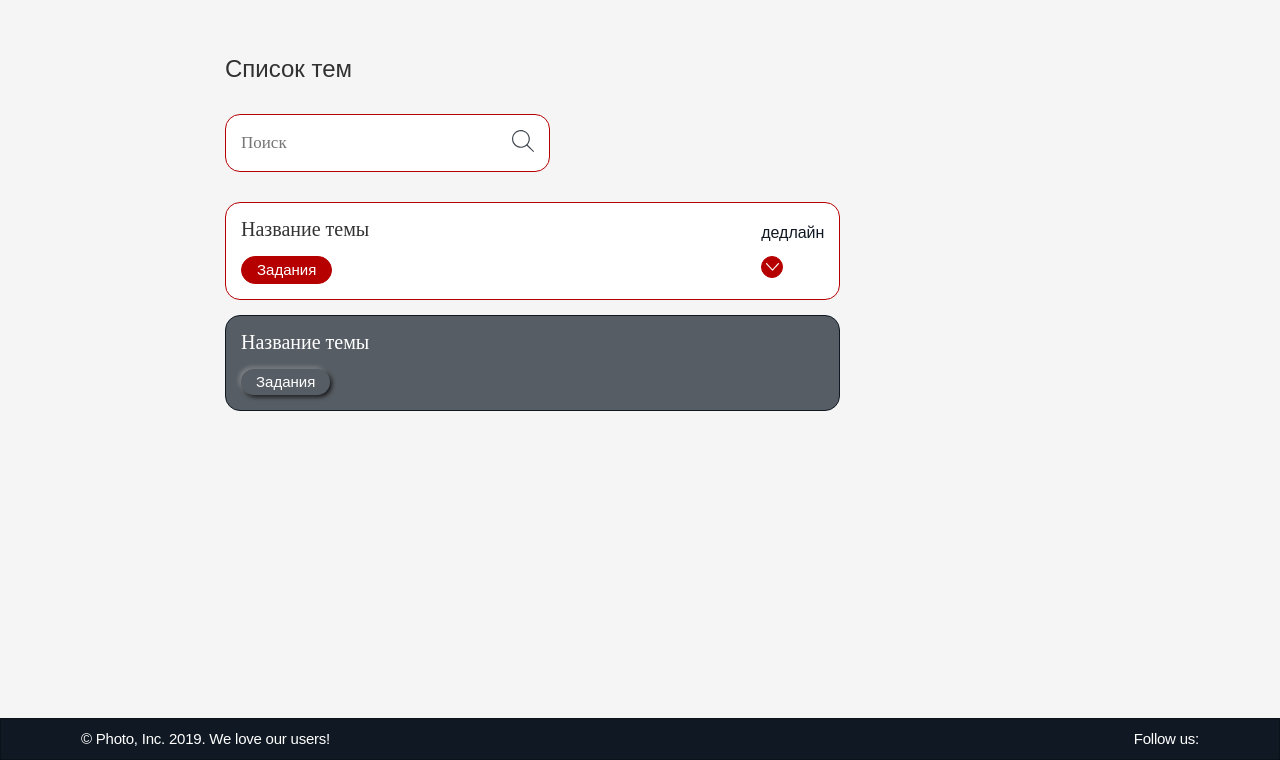
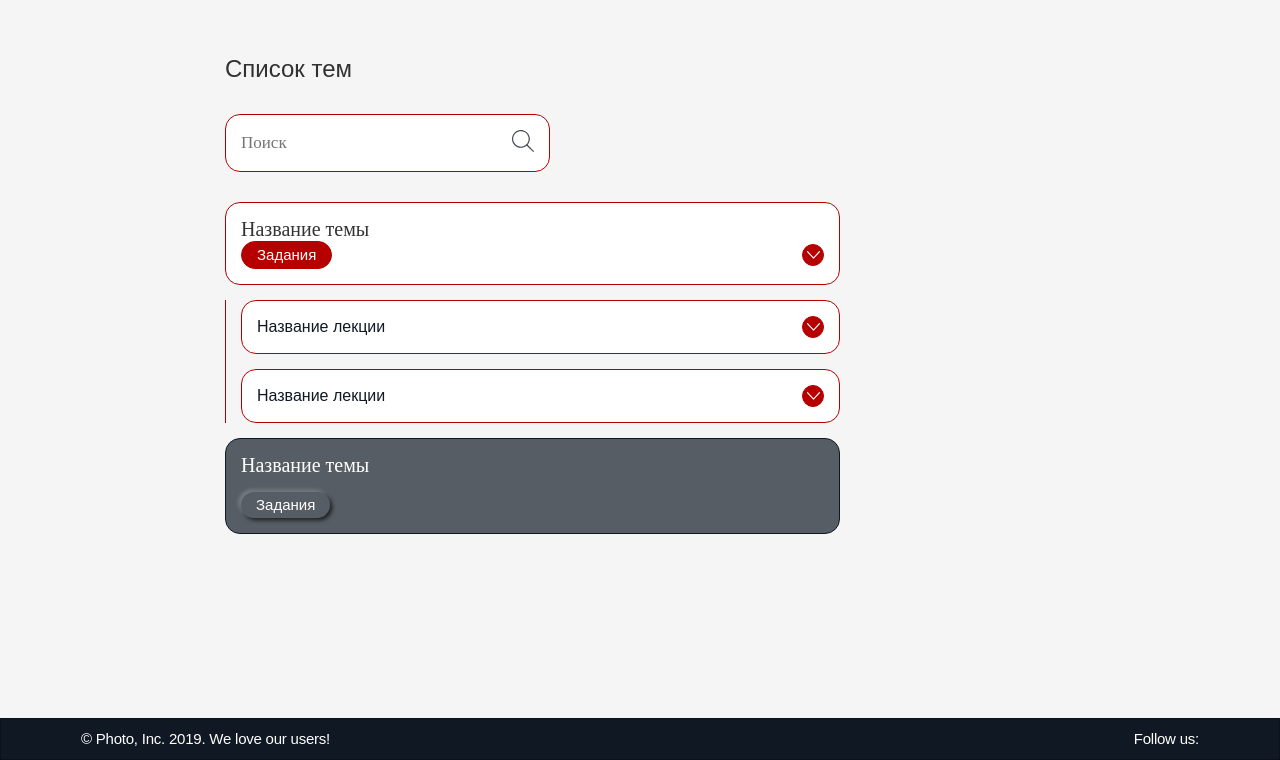
Before and after one commit to ElizavetaRykova/learnsql, a Django app: page /topic_list/ in a window 1280 px wide. Shown: the part 40-800 px from the top of the page. Run offline with Django 4.2, Linux system fonts and the light colour scheme; style sheets or scripts are compiled from the project's sources; some libraries are stand-ins or nearby versions; some web fonts are replaced.

Commit message:
Add a dropdown list of lectures by topic

```diff
--- a/general/static/css/pages/topic_list.scss
+++ b/general/static/css/pages/topic_list.scss
@@ -1,4 +1,4 @@
-.lections{
+.topics{
  &__wrapper{
     display: grid;
     grid-template-columns: 68% 27%;
@@ -18,22 +18,25 @@
 }
 }
 
-.lection{
+.topic{
     position: relative;
     padding: 15px 15px;
     display: flex;
-    flex-direction: row;
+    flex-direction: column;
     justify-content: space-between;
-    align-items: center;
     border-radius: 15px;
     border: 1px solid #B60000;
     background-color: #FFF;
-    &__part{
+    &__top-part{
         display: flex;
-        flex-direction: column;
-        gap: 15px;
-        justify-content: center;
-        align-items: baseline;
+        flex-direction: row;
+        align-items: center;
+    }
+    &__bottom-part{
+        display: flex;
+        flex-direction: row;
+        justify-content: space-between;
+        align-items: center;
     }
     &__topic-of-lecture{
         color: rgba(0, 0, 0, 0.80);
@@ -53,6 +56,7 @@
             line-height: normal;
         }
     }
+
     &--lock{
         position: relative;
         padding: 15px 15px;
@@ -154,3 +158,26 @@
     justify-content: center;
     align-items: center;
 }
+.button-expand:hover{
+    background: #780000;
+}
+
+.accordion{
+padding-left: 15px;
+display: flex;
+flex-direction: column;
+gap: 15px;
+border-left: 1px solid #B60000;
+&__item{
+    display: none;
+    position: relative;
+    padding: 15px 15px;
+    display: flex;
+    flex-direction: row;
+    justify-content: space-between;
+    align-items: center;
+    border-radius: 15px;
+    border: 1px solid #B60000;
+    background-color: #FFF;
+}
+}
--- /dev/null
+++ b/general/static/js/topic_list.js
@@ -0,0 +1,72 @@
+const expand = document.querySelector('.button-expand');
+const accordion_item = document.querySelectorAll('.accordion__item');
+expand.addEventListener('click', (e) => {
+    for (let i = 0; i < accordion_item.length; i++) {
+        // slideDown(accordion_item[i]);
+        slideToggle(accordion_item[i]);
+      }
+  });
+
+const slideUp = (target, duration = 500) => {
+
+    target.style.transitionProperty = 'height, margin, padding';
+    target.style.transitionDuration = duration + 'ms';
+    target.style.boxSizing = 'border-box';
+    target.style.height = target.offsetHeight + 'px';
+    target.offsetHeight;
+    target.style.overflow = 'hidden';
+    target.style.height = 0;
+    target.style.paddingTop = 0;
+    target.style.paddingBottom = 0;
+    target.style.marginTop = 0;
+    target.style.marginBottom = 0;
+    window.setTimeout(() => {
+        target.style.display = 'none';
+        target.style.removeProperty('height');
+        target.style.removeProperty('padding-top');
+        target.style.removeProperty('padding-bottom');
+        target.style.removeProperty('margin-top');
+        target.style.removeProperty('margin-bottom');
+        target.style.removeProperty('overflow');
+        target.style.removeProperty('transition-duration');
+        target.style.removeProperty('transition-property');
+    }, duration);
+}
+
+const slideDown = (target, duration = 500) => {
+
+    target.style.removeProperty('display');
+    let display = window.getComputedStyle(target).display;
+    if (display === 'none') display = 'block';
+    target.style.display = display;
+    const height = target.offsetHeight;
+    target.style.overflow = 'hidden';
+    target.style.height = 0;
+    target.style.paddingTop = 0;
+    target.style.paddingBottom = 0;
+    target.style.marginTop = 0;
+    target.style.marginBottom = 0;
+    target.offsetHeight;
+    target.style.boxSizing = 'border-box';
+    target.style.transitionProperty = "height, margin, padding";
+    target.style.transitionDuration = duration + 'ms';
+    target.style.height = height + 'px';
+    target.style.removeProperty('padding-top');
+    target.style.removeProperty('padding-bottom');
+    target.style.removeProperty('margin-top');
+    target.style.removeProperty('margin-bottom');
+    window.setTimeout(() => {
+        target.style.removeProperty('height');
+        target.style.removeProperty('overflow');
+        target.style.removeProperty('transition-duration');
+        target.style.removeProperty('transition-property');
+    }, duration);
+}
+
+const slideToggle = (target, duration = 500) => {
+    if (window.getComputedStyle(target).display === 'none') {
+        return slideDown(target, duration);
+    } else {
+        return slideUp(target, duration);
+    }
+}
--- a/general/templates/topic_list.html
+++ b/general/templates/topic_list.html
@@ -10,18 +10,19 @@
 <div class="wrapper">
     {% include 'header.html' %}
     <main>
-        <div class="lections">
-            <div class="lections__container--medium">
-              <div class="lections__wrapper">
-                <div class="lections__content">
-                    <div class="lections__list-name list-name">Список тем</div>
-                        <form class="lections__search search">
+        <div class="topics">
+            <div class="topics__container--medium">
+              <div class="topics__wrapper">
+                <div class="topics__content">
+                    <div class="topics__list-name list-name">Список тем</div>
+                        <form class="topics__search search">
                             <input placeholder="Поиск" type="text" class="search__query">
                             <button type="submit" class="search__icon">
                                  <svg width="22" height="22" viewBox="0 0 22 22" fill="none" xmlns="http://www.w3.org/2000/svg">
                                         <g clip-path="url(#clip0_149_961)">
                                         <path fill-rule="evenodd" clip-rule="evenodd" d="M7.98107 0.0238063C5.27311 0.366732 2.96396 1.77222 1.49674 3.97049C-0.921453 7.59352 -0.359468 12.4533 2.82088 15.4206C4.50098 16.9881 6.59804 17.8108 8.91355 17.8108C10.9243 17.8108 12.6849 17.2355 14.2446 16.0686L14.8089 15.6464L15.5681 16.3857C15.9857 16.7923 17.4341 18.2215 18.7867 19.5616C21.4522 22.2024 21.4457 22.1976 21.8226 21.8209C21.9386 21.705 22 21.562 22 21.4077C22 21.193 21.7142 20.8857 18.8233 17.9932L15.6465 14.8148L15.7914 14.6343C16.7651 13.4218 17.4819 11.8582 17.7442 10.3748C17.8774 9.62184 17.8558 7.95471 17.7036 7.23428C16.9431 3.63334 14.3666 1.00349 10.7993 0.186895C10.1975 0.0491469 8.53887 -0.0468004 7.98107 0.0238063ZM10.8354 1.45226C11.6301 1.65722 12.6424 2.11414 13.3444 2.58492C13.9586 2.99672 14.9522 4.012 15.3813 4.66594C16.2066 5.92409 16.5775 7.11285 16.6331 8.67818C16.7124 10.9146 16.0159 12.7249 14.46 14.3269C12.9673 15.8637 11.0957 16.6557 8.95662 16.6557C5.91509 16.6557 3.30374 15.0227 1.9723 12.2879C-0.280195 7.66131 2.54845 2.23138 7.69202 1.30844C8.53027 1.15799 9.9456 1.22275 10.8354 1.45226Z" fill="#101923" fill-opacity="0.8"/>
                                         </g>
+
                                         <defs>
                                             <clipPath id="clip0_149_961">
                                             <rect width="22" height="22" fill="white"/>
@@ -30,24 +31,41 @@
                                     </svg>
                             </button>
                         </form>
-                  <ul class="lections__list">
-                    <li class="lections__item lection">
-                        <div class="lection__part">
-                            <a href="" class="lection__topic-of-lecture">Название темы</a>
-                            <a href="" class="lection__link-to-lecture-task link-to-lecture-task">Задания</a>
+                  <ul class="topics__list">
+                    <li class="topics__item topic">
+                        <div class="topic__top-part">
+                            <a href="" class="topic__topic-of-lecture">Название темы</a>
                         </div>
-                        <div class="lection__part">
-                            <div class="lection__deadline">дедлайн</div>
-                            <div class="lection__button-expand button-expand">
+                        <div class="topic__bottom-part">
+                            <a href="" class="topic__link-to-lecture-task link-to-lecture-task">Задания</a>
+                            <div class="topic__button-expand button-expand">
                                 <svg xmlns="http://www.w3.org/2000/svg" width="13" height="8" viewBox="0 0 13 8" fill="none">
                                     <path fill-rule="evenodd" clip-rule="evenodd" d="M0.343185 0.0648389C0.0965533 0.18287 -0.0411083 0.491195 0.010921 0.809095C0.03304 0.944248 0.380813 1.34029 3.12607 4.3568C5.87137 7.37326 6.23181 7.75539 6.35481 7.77969C6.70502 7.84891 6.50159 8.04752 9.8605 4.3568C13.2184 0.667125 13.04 0.887769 12.9749 0.506775C12.9408 0.307068 12.7199 0.0643522 12.5382 0.026902C12.1929 -0.044306 12.3667 -0.212121 9.30882 3.14456L6.49306 6.23547L3.696 3.16403C2.12943 1.4438 0.853213 0.0739276 0.79498 0.0501916C0.655915 -0.00657195 0.480514 -0.000891544 0.343185 0.0648389Z" fill="white"/>
                                     </svg>
                             </div>
                         </div>
                     </li>
-                    <li class="lections__item lection--lock">
-                        <a href="" class="lection__topic-of-lecture--lock">Название темы</a>
-                        <a href="" class="lection__link-to-lecture-task link-to-lecture-task--lock">Задания</a>
+                    <li class="accordion">
+                        <div class="accordion__item lecture">
+                                <a href="" class="topic-of-lecture">Название лекции</a>
+                                <div class="lecture__button-expand button-expand">
+                                    <svg xmlns="http://www.w3.org/2000/svg" width="13" height="8" viewBox="0 0 13 8" fill="none">
+                                        <path fill-rule="evenodd" clip-rule="evenodd" d="M0.343185 0.0648389C0.0965533 0.18287 -0.0411083 0.491195 0.010921 0.809095C0.03304 0.944248 0.380813 1.34029 3.12607 4.3568C5.87137 7.37326 6.23181 7.75539 6.35481 7.77969C6.70502 7.84891 6.50159 8.04752 9.8605 4.3568C13.2184 0.667125 13.04 0.887769 12.9749 0.506775C12.9408 0.307068 12.7199 0.0643522 12.5382 0.026902C12.1929 -0.044306 12.3667 -0.212121 9.30882 3.14456L6.49306 6.23547L3.696 3.16403C2.12943 1.4438 0.853213 0.0739276 0.79498 0.0501916C0.655915 -0.00657195 0.480514 -0.000891544 0.343185 0.0648389Z" fill="white"/>
+                                    </svg>
+                                </div>
+                        </div>
+                        <div class="accordion__item lecture">
+                            <a href="" class="topic-of-lecture">Название лекции</a>
+                            <div class="lecture__button-expand button-expand">
+                                <svg xmlns="http://www.w3.org/2000/svg" width="13" height="8" viewBox="0 0 13 8" fill="none">
+                                    <path fill-rule="evenodd" clip-rule="evenodd" d="M0.343185 0.0648389C0.0965533 0.18287 -0.0411083 0.491195 0.010921 0.809095C0.03304 0.944248 0.380813 1.34029 3.12607 4.3568C5.87137 7.37326 6.23181 7.75539 6.35481 7.77969C6.70502 7.84891 6.50159 8.04752 9.8605 4.3568C13.2184 0.667125 13.04 0.887769 12.9749 0.506775C12.9408 0.307068 12.7199 0.0643522 12.5382 0.026902C12.1929 -0.044306 12.3667 -0.212121 9.30882 3.14456L6.49306 6.23547L3.696 3.16403C2.12943 1.4438 0.853213 0.0739276 0.79498 0.0501916C0.655915 -0.00657195 0.480514 -0.000891544 0.343185 0.0648389Z" fill="white"/>
+                                </svg>
+                            </div>
+                    </div>
+                    </li>
+                    <li class="topics__item topic--lock">
+                        <a href="" class="topic__topic-of-lecture--lock">Название темы</a>
+                        <a href="" class="topic__link-to-lecture-task link-to-lecture-task--lock">Задания</a>
                     </li>
                   </ul>
                 </div>
@@ -58,4 +76,5 @@
     </main>
     {% include 'footer.html' %}
 </div>
+<script type="text/javascript" src="{% static 'js/topic_list.js' %}"></script>
 {% endblock %}
```
